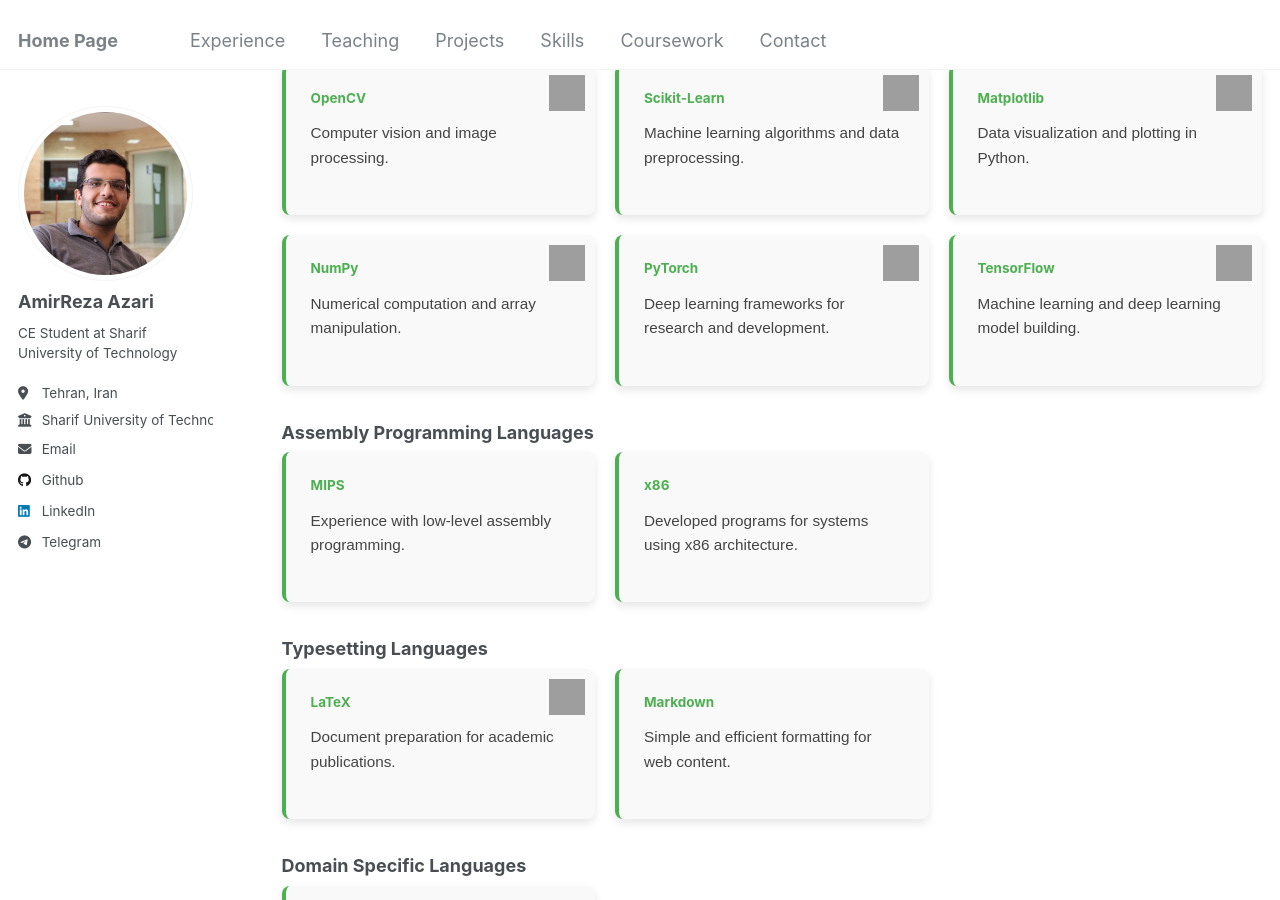
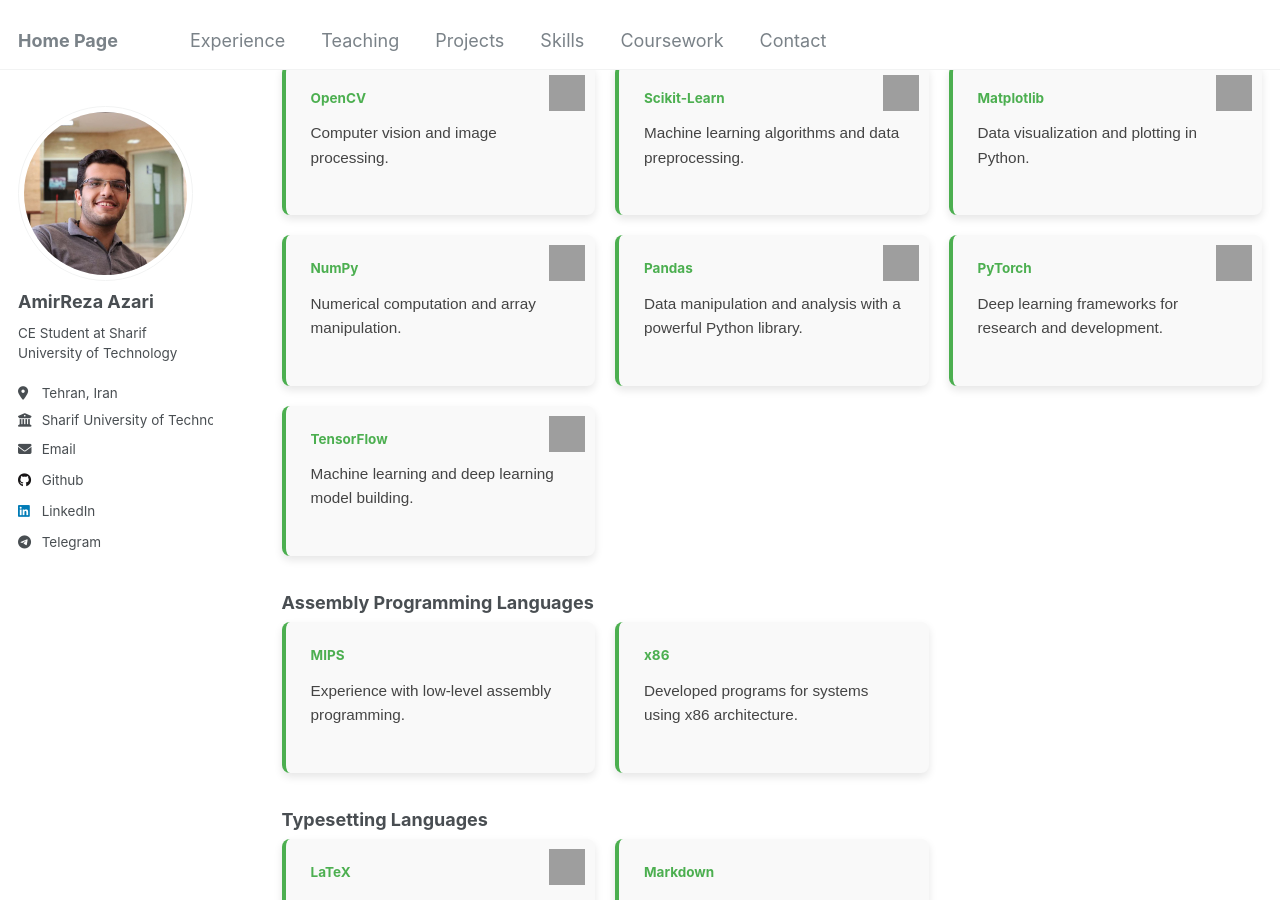
Before and after one commit to Amirreza81/Amirreza81.github.io, a Jekyll site: the page built from _pages/skills.md, in a window 1280 px wide and 900 px high, scrolled down 523 px. Built offline with Jekyll 4.4.1, drawn with Linux system fonts in a browser that asks for light colours; grey boxes are pictures that could not be loaded.

Commit message:
add pandas

```diff
--- a/_pages/skills.md
+++ b/_pages/skills.md
@@ -71,6 +71,13 @@ author_profile: true
     <h4>NumPy</h4>
     <p>Numerical computation and array manipulation.</p>
   </div>
+
+  <div class="skill-card">
+    <img src="https://upload.wikimedia.org/wikipedia/commons/e/ed/Pandas_logo.svg" alt="Pandas" class="icon">
+    <h4>Pandas</h4>
+    <p>Data manipulation and analysis with a powerful Python library.</p>
+  </div>
+
 
   <div class="skill-card">
     <img src="https://www.vectorlogo.zone/logos/pytorch/pytorch-icon.svg" alt="PyTorch" class="icon">
```
